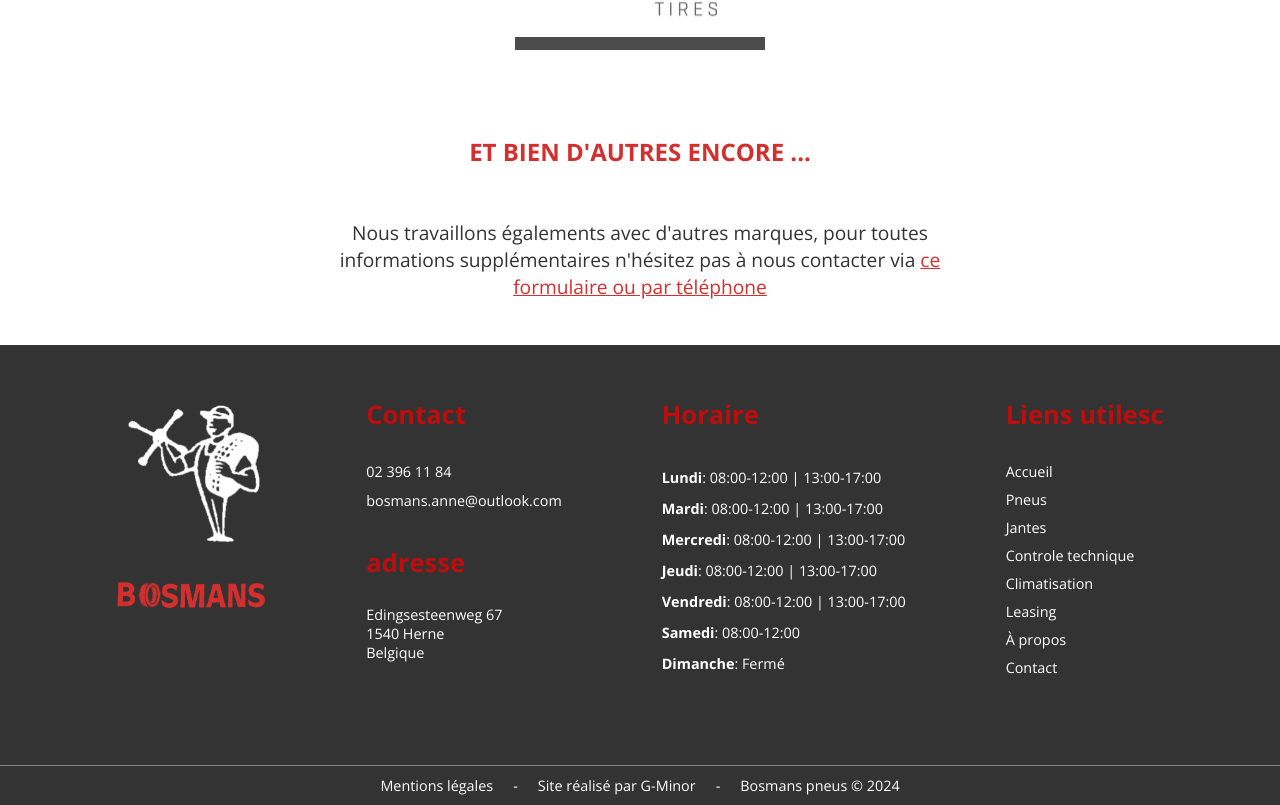
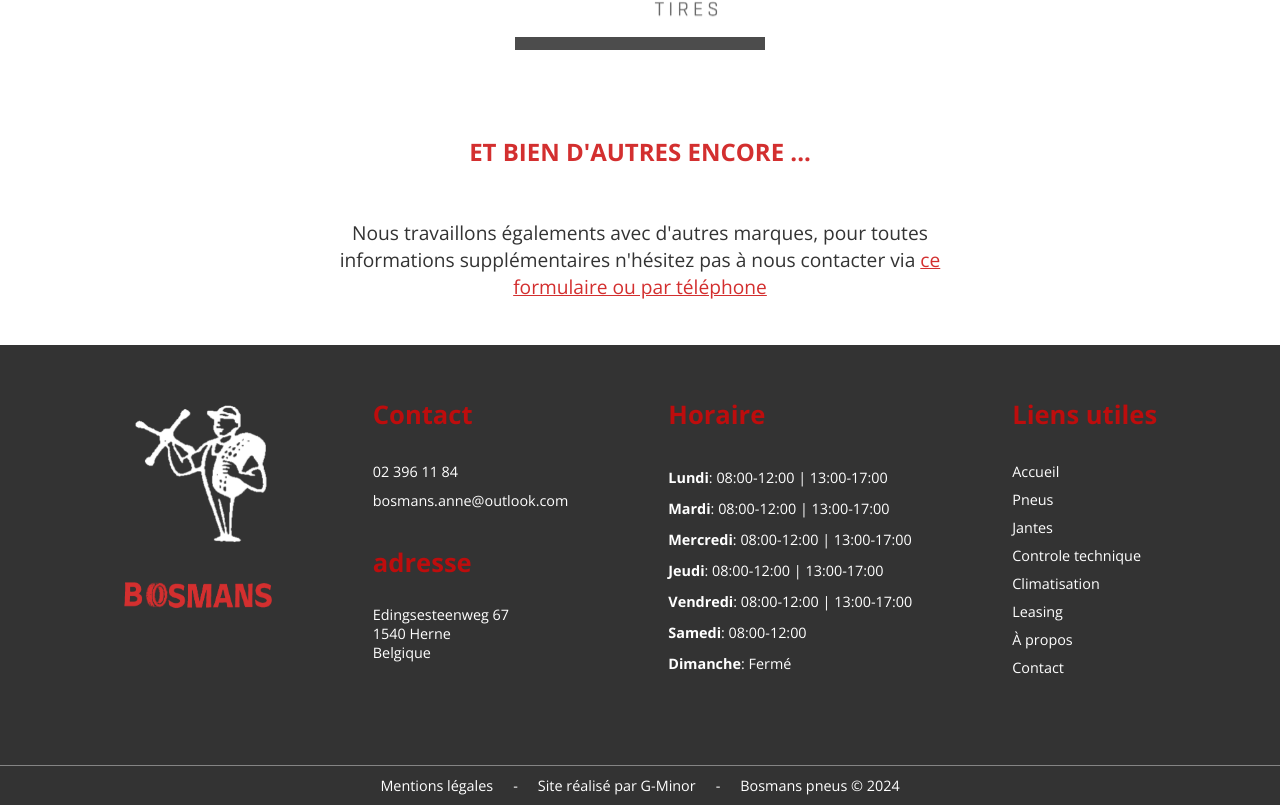
Before and after one commit to Slipaclous/bosmans, a Next.js app: page /services/pneus in a window 1280 px wide. Shown: the part 1130-1935 px from the top of the page. Built offline with nearby package versions, Linux system fonts and the light colour scheme; a web font is replaced by a local one.

Commit message:
ortographes

```diff
--- a/i18n/fr.json
+++ b/i18n/fr.json
@@ -70,7 +70,7 @@
     "ans":"ans",
     "sectionabout":"Notre garage est une affaire familiale qui a été transmise de génération en génération. Nous sommes spécialisés dans la vente de pneus et jantes, ainsi que dans l'entretien et la réparation de véhicules. Nous travaillons depuis 88 ans maintenant pour vous offrir un service de qualité, rapide et efficace.",
     "adresse":"adresse",
-    "liens":"Liens utilesc"
+    "liens":"Liens utiles"
 
 
 
```
Also changed, not shown: src/app/styles/leasing.css (+0 -8 lines).
